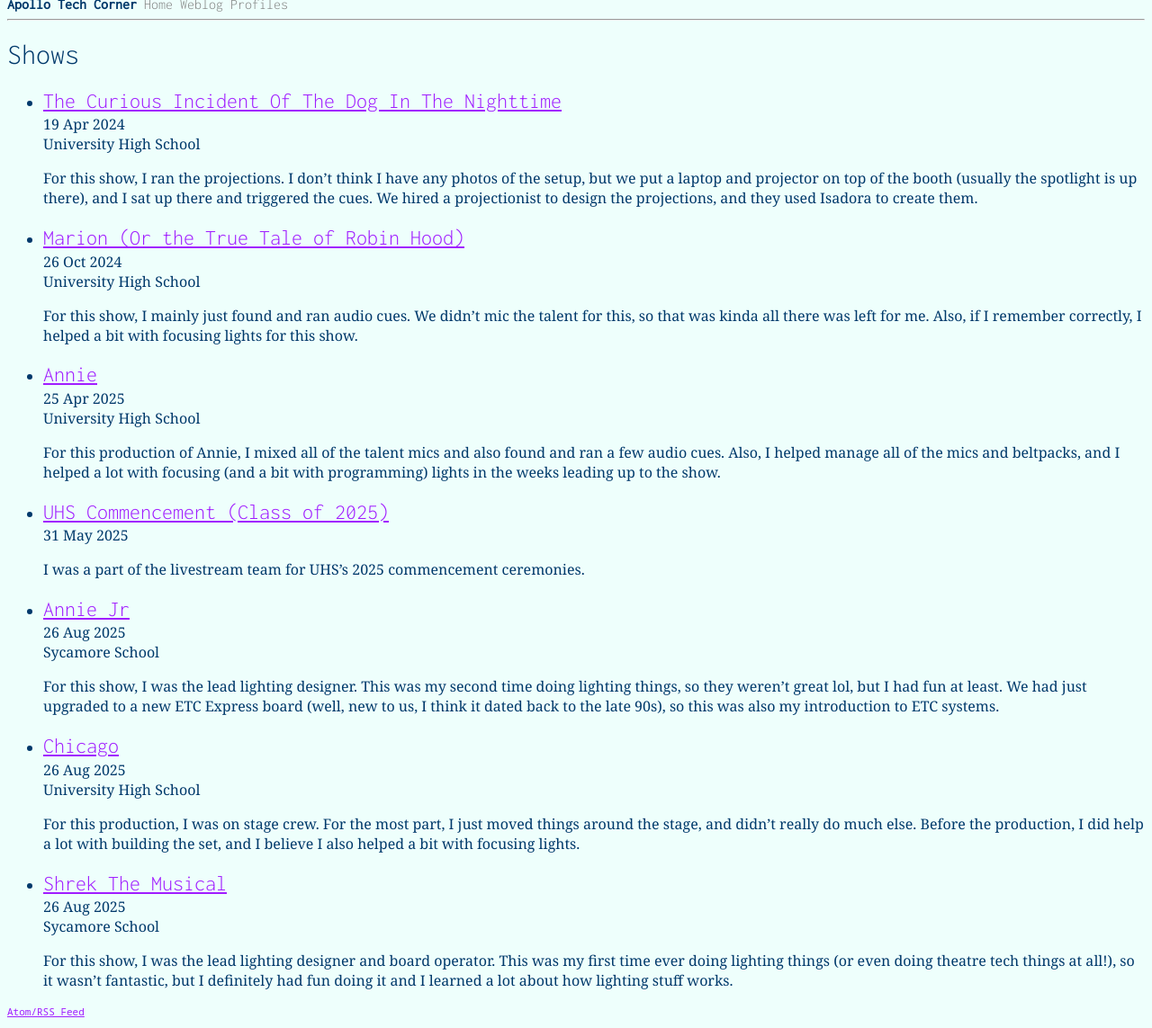
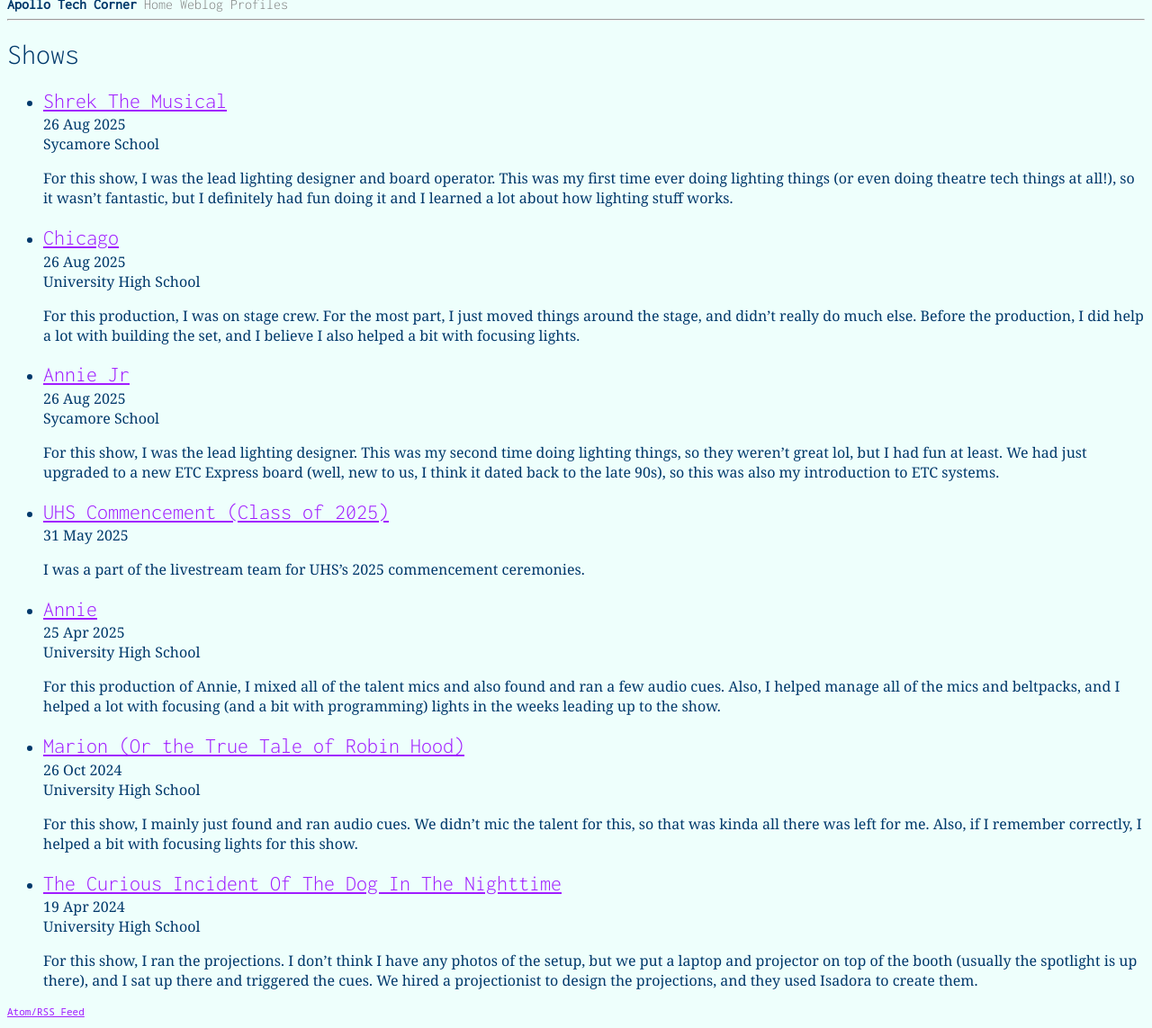
Before and after one commit to CoffeeCoder1/Apollo-Tech-Corner, a Jekyll site: the page built from portfolio.html, in a window 1280 px wide, cut to the strip 112-1255 px from the top of the page. Shown: the whole strip at 90% size. Built offline with Jekyll 4.4.1, drawn with Linux system fonts in a browser that asks for light colours.

Commit message:
Fix show list sorting
It was in chronological order so this reverses it to instead have the
latest shows come first.

```diff
--- a/portfolio.html
+++ b/portfolio.html
@@ -6,7 +6,7 @@
 <h1>Shows</h1>
 
 <ul>
-	{% for show in site.shows %}
+	{% for show in site.shows reversed %}
 		<li>
 			{% include show_preview.html show=show %}
 		</li>
```
